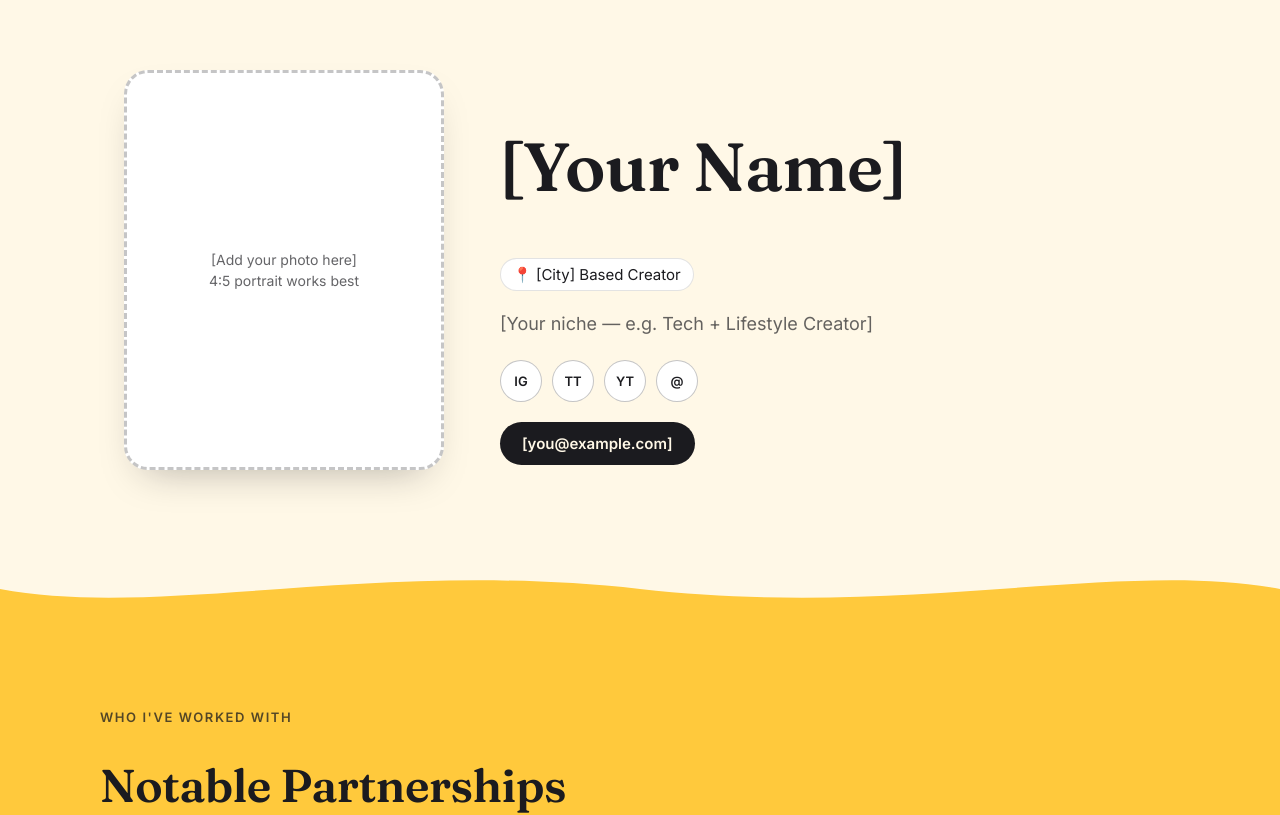
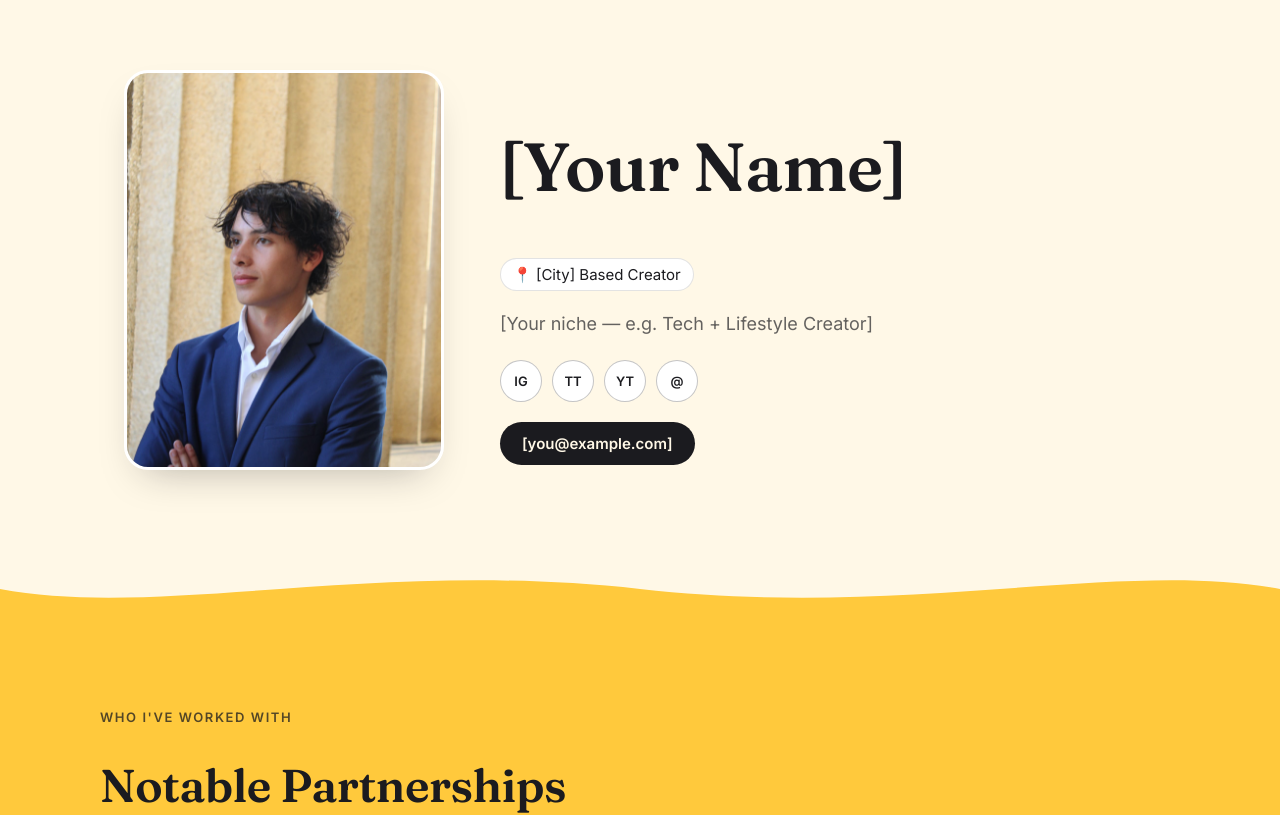
Before and after one commit to partnershipsitsparente/UGC-Tracker, a Next.js app: page /portfolio in a window 1280 px wide. Shown: the top 815 px of the page. Built offline with nearby package versions, Linux system fonts and the light colour scheme; no server answers.

Commit message:
Add hero photo to portfolio page

```diff
--- a/app/portfolio/page.tsx
+++ b/app/portfolio/page.tsx
@@ -19,12 +19,9 @@ export default function PortfolioPage() {
       {/* ── HERO ─────────────────────────────────────────── */}
       <section className="pf-section pf-bg-cream pf-hero pf-inner">
         <TiltCard maxTilt={8}>
-          <div className="pf-photo-frame">
-            <span className="pf-hint">
-              [Add your photo here]
-              <br />
-              4:5 portrait works best
-            </span>
+          <div className="pf-photo-frame pf-has-image">
+            {/* eslint-disable-next-line @next/next/no-img-element */}
+            <img src="/portfolio/hero.jpg" alt="[Your Name]" />
           </div>
         </TiltCard>
 
--- a/app/portfolio/portfolio.css
+++ b/app/portfolio/portfolio.css
@@ -118,6 +118,20 @@
   color: var(--pf-ink-soft);
   font-size: 14px;
   line-height: 1.5;
+}
+
+.pf-photo-frame.pf-has-image {
+  border-style: solid;
+  border-color: var(--pf-paper);
+  padding: 0;
+  overflow: hidden;
+}
+
+.pf-photo-frame.pf-has-image img {
+  width: 100%;
+  height: 100%;
+  object-fit: cover;
+  display: block;
 }
 
 .pf-name {
```
Also changed, not shown: public/portfolio/hero.jpg (added).
